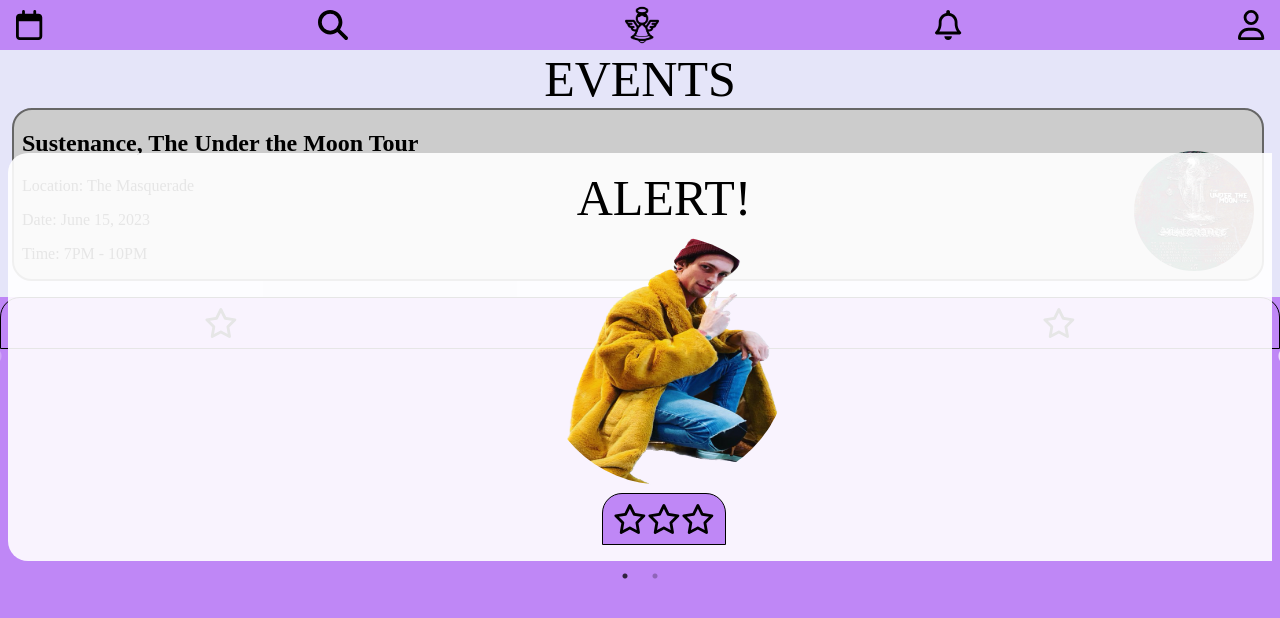
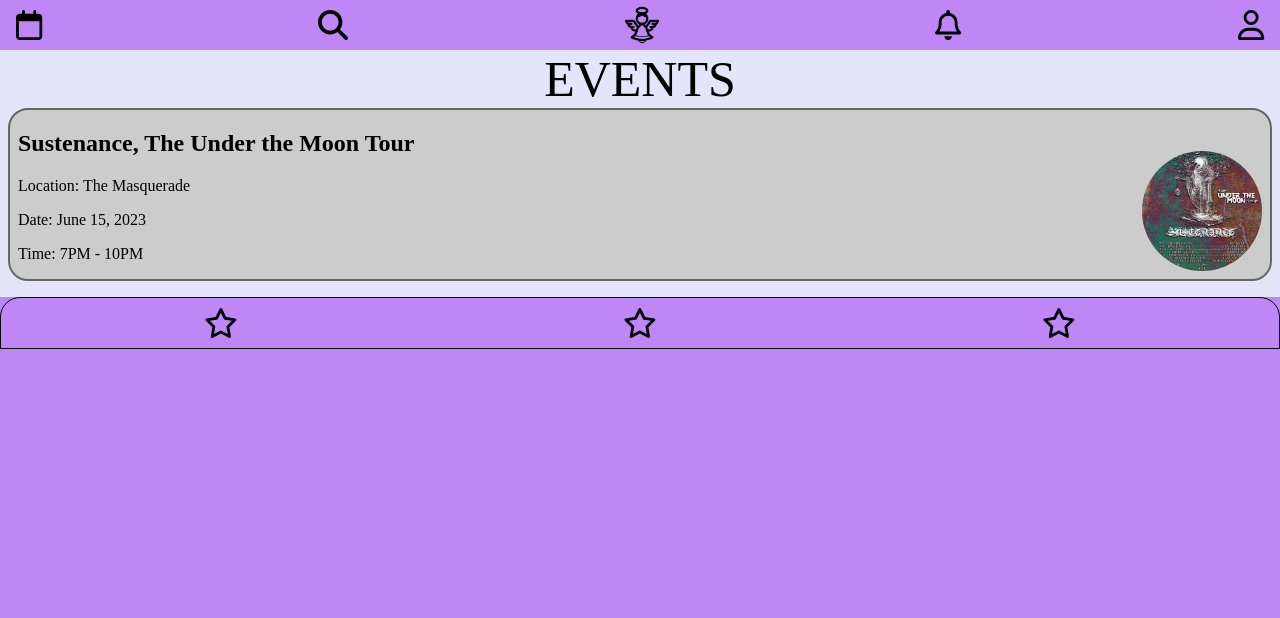
Before and after one commit to GuiltyDogg/angelchoir2, a React (Create React App) app: page / in a window 1280 px wide. Shown: the top 618 px of the page. Built offline with nearby package versions, Linux system fonts and the light colour scheme.

Commit message:
centered eventlist

```diff
--- a/src/design/organisms/eventspage/styles.js
+++ b/src/design/organisms/eventspage/styles.js
@@ -19,8 +19,8 @@ export const EventBox = styled.div`
   background-color: ${colors.lightGray};
   border-radius: ${borderradius.most};
   margin-bottom: ${whitespace.base};
-  margin-left: ${whitespace.more};
-  margin-right: ${whitespace.most};
+  margin-left: ${whitespace.base};
+  margin-right: ${whitespace.base};
 `;
 
 export const EventDiv = styled.div`
--- a/src/pages/eventlist/index.js
+++ b/src/pages/eventlist/index.js
@@ -13,7 +13,7 @@ function Eventlist() {
         <ToolBar />
         <Events />
         <StarBar />
-        <AlertGlass />
+        {/* <AlertGlass /> */}
       </PageContainer>
       {/* <GlassWindow></GlassWindow> */}
     </>
```
